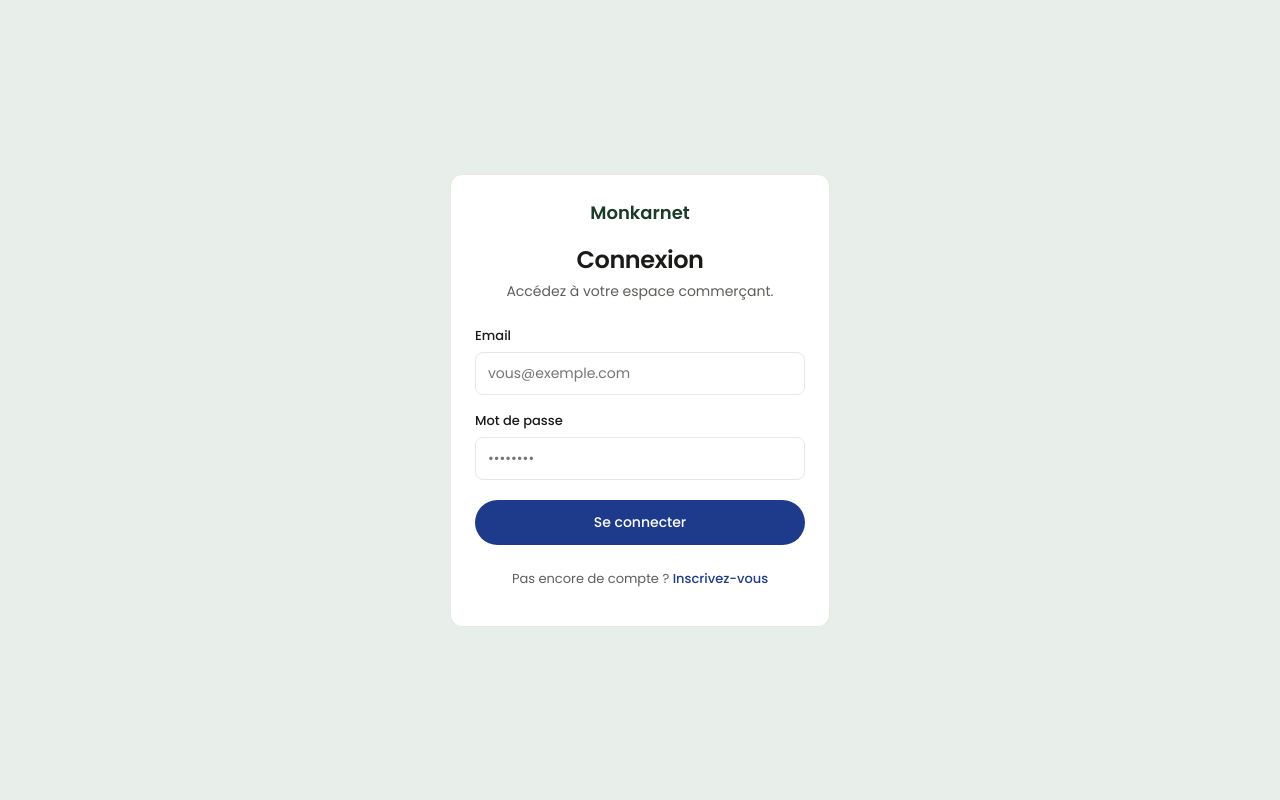
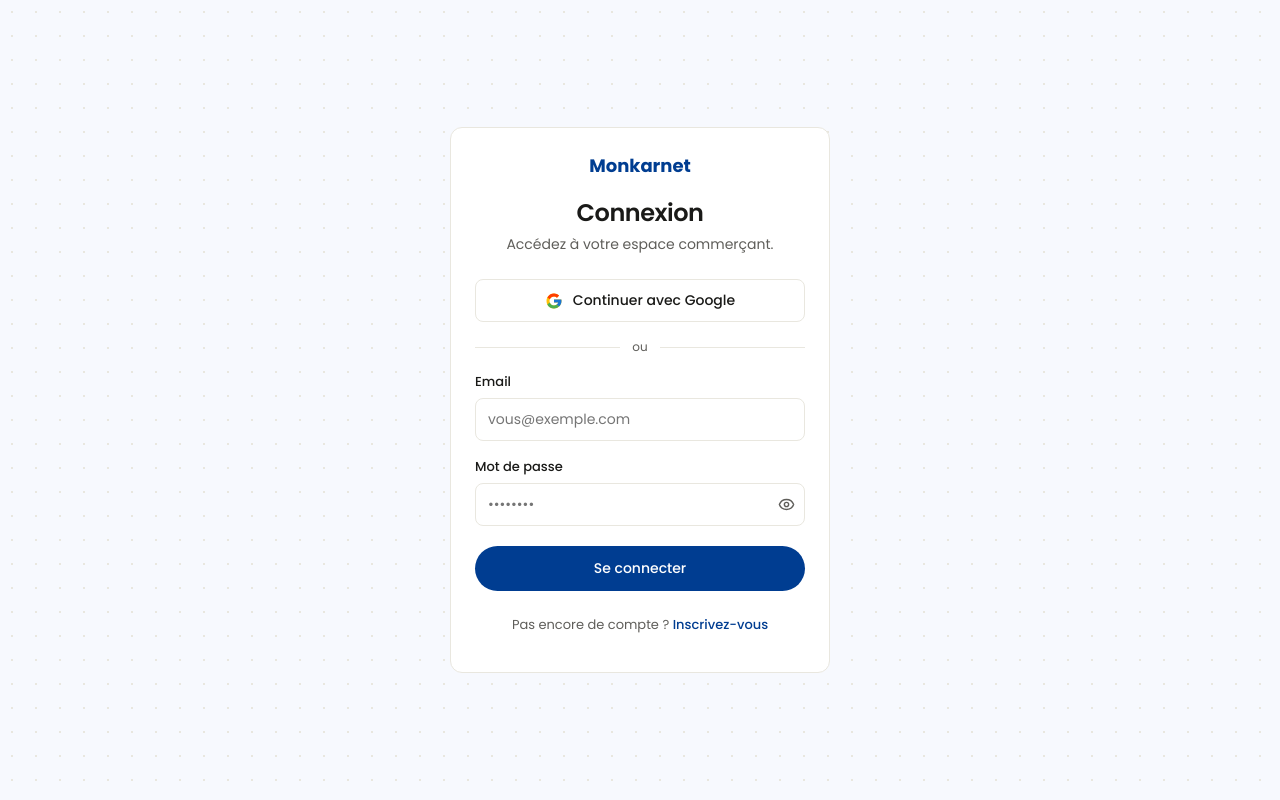
Before and after one commit to ArdennXBT/Monkarnet, a React (Vite) app: page /login in a window 1280 px wide. Built offline with nearby package versions, Linux system fonts and the light colour scheme.

Commit message:
modification et surtout les page login etc

```diff
--- a/index.html
+++ b/index.html
@@ -1,9 +1,11 @@
+
 <!doctype html>
 <html lang="fr">
   <head>
     <meta charset="UTF-8" />
     <link rel="icon" type="image/svg+xml" href="/favicon.svg" />
     <meta name="viewport" content="width=device-width, initial-scale=1.0" />
+    <meta name="theme-color" content="#1E3A8A" />
     <title>monkarnet</title>
     <link rel="preconnect" href="https://fonts.googleapis.com">
 <link rel="preconnect" href="https://fonts.gstatic.com" crossorigin>
--- a/src/Pages/Inscription/Inscription.jsx
+++ b/src/Pages/Inscription/Inscription.jsx
@@ -1,14 +1,30 @@
 
+import { useState } from 'react';
 import { Link } from 'react-router-dom';
+import { Eye, EyeOff } from 'lucide-react';
 import './Inscription.css';
 
 function Inscription() {
+  const [showPassword, setShowPassword] = useState(false);
+
   return (
     <div className="inscription">
       <div className="inscription-card">
         <span className="inscription-logo">Monkarnet</span>
         <h1 className="inscription-title">Créer votre compte</h1>
         <p className="inscription-subtitle">Gratuit, sans engagement.</p>
+
+        <button type="button" className="inscription-google">
+          <svg width="18" height="18" viewBox="0 0 48 48">
+            <path fill="#FFC107" d="M43.611 20.083H42V20H24v8h11.303c-1.649 4.657-6.08 8-11.303 8-6.627 0-12-5.373-12-12s5.373-12 12-12c3.059 0 5.842 1.154 7.961 3.039l5.657-5.657C34.046 6.053 29.268 4 24 4 12.955 4 4 12.955 4 24s8.955 20 20 20 20-8.955 20-20c0-1.341-.138-2.65-.389-3.917z"/>
+            <path fill="#FF3D00" d="M6.306 14.691l6.571 4.819C14.655 15.108 18.961 12 24 12c3.059 0 5.842 1.154 7.961 3.039l5.657-5.657C34.046 6.053 29.268 4 24 4 16.318 4 9.656 8.337 6.306 14.691z"/>
+            <path fill="#4CAF50" d="M24 44c5.166 0 9.86-1.977 13.409-5.192l-6.19-5.238C29.211 35.091 26.715 36 24 36c-5.202 0-9.619-3.317-11.283-7.946l-6.522 5.025C9.505 39.556 16.227 44 24 44z"/>
+            <path fill="#1976D2" d="M43.611 20.083H42V20H24v8h11.303a12.04 12.04 0 0 1-4.087 5.571l.003-.002 6.19 5.238C36.971 39.205 44 34 44 24c0-1.341-.138-2.65-.389-3.917z"/>
+          </svg>
+          Continuer avec Google
+        </button>
+
+        <div className="inscription-divider"><span>ou</span></div>
 
         <form className="inscription-form">
           <div className="inscription-section-label">Vos informations</div>
@@ -22,7 +38,17 @@
           </label>
           <label>
             Mot de passe
-            <input type="password" placeholder="••••••••" />
+            <div className="inscription-password-wrapper">
+              <input type={showPassword ? 'text' : 'password'} placeholder="••••••••" />
+              <button
+                type="button"
+                className="inscription-password-toggle"
+                onClick={() => setShowPassword(!showPassword)}
+                aria-label={showPassword ? 'Masquer le mot de passe' : 'Afficher le mot de passe'}
+              >
+                {showPassword ? <EyeOff size={17} /> : <Eye size={17} />}
+              </button>
+            </div>
           </label>
 
           <div className="inscription-section-label">Votre commerce</div>
--- a/src/Pages/Landing/sections/Footer/Footer.css
+++ b/src/Pages/Landing/sections/Footer/Footer.css
@@ -1,12 +1,12 @@
 
 .landing-footer {
-  background-color: #1E3A8A;
+  background-color: var(--color-navy);
   padding: var(--spacing-section) var(--spacing-lg) var(--spacing-lg);
 }
 
 .landing-footer-main {
   display: grid;
-  grid-template-columns: 1.5fr 1fr 1fr 1fr 1fr;
+  grid-template-columns: 2fr 1fr 1fr 1fr;
   gap: var(--spacing-lg);
   max-width: 1100px;
   margin: 0 auto var(--spacing-lg);
@@ -24,8 +24,21 @@
   font-size: 13px;
   color: rgba(255,255,255,0.75);
   line-height: 1.6;
-  margin: 0;
-  max-width: 260px;
+  margin: 0 0 var(--spacing-md);
+  max-width: 280px;
+}
+
+.landing-footer-social {
+  display: inline-flex;
+  align-items: center;
+  gap: 6px;
+  font-size: 13px;
+  color: rgba(255,255,255,0.75);
+  text-decoration: none;
+}
+
+.landing-footer-social:hover {
+  color: var(--color-white);
 }
 
 .landing-footer-col h4 {
@@ -36,9 +49,7 @@
 }
 
 .landing-footer-col a {
-  display: flex;
-  align-items: center;
-  gap: 6px;
+  display: block;
   font-size: 13px;
   color: rgba(255,255,255,0.75);
   text-decoration: none;
@@ -52,7 +63,7 @@
 .landing-footer-bottom {
   text-align: center;
   font-size: 12px;
-  color: rgba(255,255,255,0.7);
+  color: rgba(255,255,255,0.65);
   margin: 0;
   padding-top: var(--spacing-md);
   border-top: 1px solid rgba(255,255,255,0.15);
@@ -61,7 +72,18 @@
   margin-right: auto;
 }
 
-.landing-footer-bottom a {
-  color: rgba(255,255,255,0.85);
-  text-decoration: underline;
+/* --- Mobile --- */
+@media (max-width: 768px) {
+  .landing-footer {
+    padding: var(--spacing-section-mobile) var(--spacing-lg) var(--spacing-lg);
+  }
+
+  .landing-footer-main {
+    grid-template-columns: 1fr 1fr;
+    gap: var(--spacing-md) var(--spacing-lg);
+  }
+
+  .landing-footer-brand {
+    grid-column: 1 / -1;
+  }
 }
--- a/src/Pages/Landing/sections/Hero/Hero.css
+++ b/src/Pages/Landing/sections/Hero/Hero.css
@@ -112,3 +112,21 @@
     filter: blur(40px);
   }
 }
+
+.landing-hero-image {
+  display: block;
+  width: 100%;
+  max-width: 800px;
+  height: auto;
+  margin: 0 auto 40px;
+  animation: heroFloat 6s ease-in-out infinite;
+}
+
+@keyframes heroFloat {
+  0%, 100% {
+    transform: translateY(0);
+  }
+  50% {
+    transform: translateY(-14px);
+  }
+}
--- a/src/Pages/Landing/sections/Highlight/Highlight.css
+++ b/src/Pages/Landing/sections/Highlight/Highlight.css
@@ -80,4 +80,4 @@
   .landing-highlight-grid {
     grid-template-columns: 1fr;
   }
-}
+  }
--- a/src/Pages/Login/Login.css
+++ b/src/Pages/Login/Login.css
@@ -1,10 +1,12 @@
-
 .login {
   min-height: 100vh;
   display: flex;
   align-items: center;
   justify-content: center;
-  background-color: var(--color-green-light);
+  background-image: radial-gradient(circle, var(--color-border) 1px, transparent 1px);
+  background-size: 24px 24px;
+  background-color: var(--color-bg-page);
+  padding: var(--spacing-lg);
 }
 
 .login-card {
@@ -18,8 +20,8 @@
 
 .login-logo {
   font-size: 18px;
-  font-weight: 600;
-  color: var(--color-green);
+  font-weight: 700;
+  color: var(--color-navy);
 }
 
 .login-title {
@@ -33,6 +35,45 @@
   font-size: 14px;
   color: var(--color-text-secondary);
   margin: 0 0 var(--spacing-lg);
+}
+
+.login-google {
+  width: 100%;
+  display: flex;
+  align-items: center;
+  justify-content: center;
+  gap: 10px;
+  background-color: var(--color-white);
+  border: 1px solid var(--color-border);
+  border-radius: var(--radius-sm);
+  padding: 10px 12px;
+  font-size: 14px;
+  font-weight: 500;
+  font-family: var(--font-main);
+  color: var(--color-text);
+  cursor: pointer;
+  transition: background-color 0.2s ease;
+}
+
+.login-google:hover {
+  background-color: var(--color-bg-page);
+}
+
+.login-divider {
+  display: flex;
+  align-items: center;
+  gap: 12px;
+  margin: var(--spacing-md) 0;
+  font-size: 12px;
+  color: var(--color-text-secondary);
+}
+
+.login-divider::before,
+.login-divider::after {
+  content: '';
+  flex: 1;
+  height: 1px;
+  background-color: var(--color-border);
 }
 
 .login-form {
@@ -52,6 +93,7 @@
 }
 
 .login-form input {
+  width: 100%;
   border: 1px solid var(--color-border);
   border-radius: var(--radius-sm);
   padding: 10px 12px;
@@ -61,11 +103,37 @@
 
 .login-form input:focus {
   outline: none;
-  border-color: var(--color-blue);
+  border-color: var(--color-navy);
+}
+
+.login-password-wrapper {
+  position: relative;
+  display: flex;
+  align-items: center;
+}
+
+.login-password-wrapper input {
+  padding-right: 40px;
+}
+
+.login-password-toggle {
+  position: absolute;
+  right: 10px;
+  background: none;
+  border: none;
+  padding: 0;
+  display: flex;
+  align-items: center;
+  color: var(--color-text-secondary);
+  cursor: pointer;
+}
+
+.login-password-toggle:hover {
+  color: var(--color-navy);
 }
 
 .login-submit {
-  background-color: var(--color-blue);
+  background-color: var(--color-navy);
   color: var(--color-white);
   border: none;
   border-radius: var(--radius-pill);
@@ -75,7 +143,9 @@
   font-family: var(--font-main);
   cursor: pointer;
   margin-top: 4px;
+  transition: transform 0.2s ease;
 }
+.login-submit:hover { transform: scale(1.02); }
 
 .login-footer {
   font-size: 13px;
@@ -84,7 +154,7 @@
 }
 
 .login-footer a {
-  color: var(--color-blue);
+  color: var(--color-navy);
   font-weight: 500;
   text-decoration: none;
 }
--- a/src/Pages/Login/Login.jsx
+++ b/src/Pages/Login/Login.jsx
@@ -1,14 +1,30 @@
 
+import { useState } from 'react';
 import { Link } from 'react-router-dom';
+import { Eye, EyeOff } from 'lucide-react';
 import './Login.css';
 
 function Login() {
+  const [showPassword, setShowPassword] = useState(false);
+
   return (
     <div className="login">
       <div className="login-card">
         <span className="login-logo">Monkarnet</span>
         <h1 className="login-title">Connexion</h1>
         <p className="login-subtitle">Accédez à votre espace commerçant.</p>
+
+        <button type="button" className="login-google">
+          <svg width="18" height="18" viewBox="0 0 48 48">
+            <path fill="#FFC107" d="M43.611 20.083H42V20H24v8h11.303c-1.649 4.657-6.08 8-11.303 8-6.627 0-12-5.373-12-12s5.373-12 12-12c3.059 0 5.842 1.154 7.961 3.039l5.657-5.657C34.046 6.053 29.268 4 24 4 12.955 4 4 12.955 4 24s8.955 20 20 20 20-8.955 20-20c0-1.341-.138-2.65-.389-3.917z"/>
+            <path fill="#FF3D00" d="M6.306 14.691l6.571 4.819C14.655 15.108 18.961 12 24 12c3.059 0 5.842 1.154 7.961 3.039l5.657-5.657C34.046 6.053 29.268 4 24 4 16.318 4 9.656 8.337 6.306 14.691z"/>
+            <path fill="#4CAF50" d="M24 44c5.166 0 9.86-1.977 13.409-5.192l-6.19-5.238C29.211 35.091 26.715 36 24 36c-5.202 0-9.619-3.317-11.283-7.946l-6.522 5.025C9.505 39.556 16.227 44 24 44z"/>
+            <path fill="#1976D2" d="M43.611 20.083H42V20H24v8h11.303a12.04 12.04 0 0 1-4.087 5.571l.003-.002 6.19 5.238C36.971 39.205 44 34 44 24c0-1.341-.138-2.65-.389-3.917z"/>
+          </svg>
+          Continuer avec Google
+        </button>
+
+        <div className="login-divider"><span>ou</span></div>
 
         <form className="login-form">
           <label>
@@ -17,7 +33,17 @@
           </label>
           <label>
             Mot de passe
-            <input type="password" placeholder="••••••••" />
+            <div className="login-password-wrapper">
+              <input type={showPassword ? 'text' : 'password'} placeholder="••••••••" />
+              <button
+                type="button"
+                className="login-password-toggle"
+                onClick={() => setShowPassword(!showPassword)}
+                aria-label={showPassword ? 'Masquer le mot de passe' : 'Afficher le mot de passe'}
+              >
+                {showPassword ? <EyeOff size={17} /> : <Eye size={17} />}
+              </button>
+            </div>
           </label>
           <button type="submit" className="login-submit">Se connecter</button>
         </form>
```
Also changed, not shown: src/Pages/Inscription/Inscription.css (+77 -7 lines), src/Pages/Landing/sections/Footer/Footer.jsx (+16 -19 lines).
